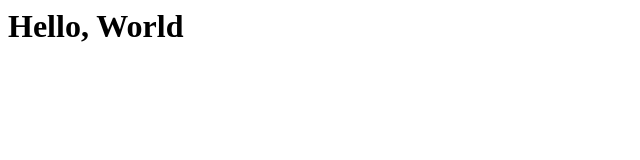
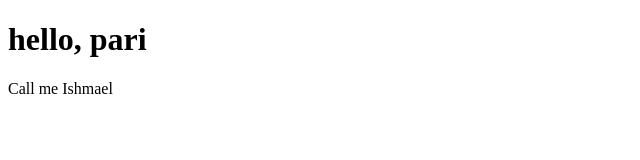
Before and after one commit to hanarashi/github-test, a plain HTML site: page index.html in a window 1280 px wide. Shown: the whole page, without its empty margins (0-640 px from the left). Drawn offline with Linux system fonts and the light colour scheme.

Commit message:
add some HTML structure

```diff
--- a/index.html
+++ b/index.html
@@ -1 +1,10 @@
-<h1>Hello, World</h1>
+<!DOCTYPE html>
+<html>
+	<head>
+		<title></title>
+	</head>
+	<body>
+		<h1>hello, pari</h1>
+		<p>Call me Ishmael</p>
+	</body>
+</html>
```
